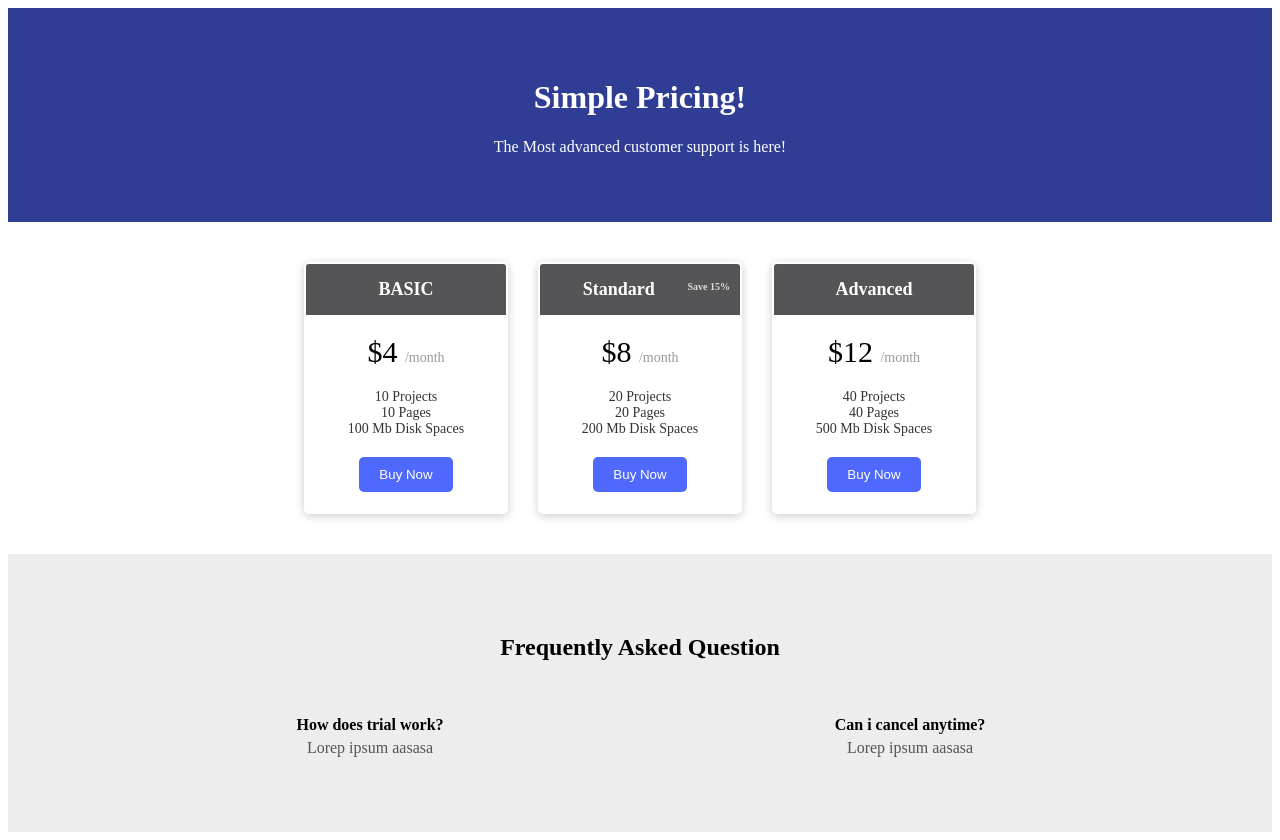
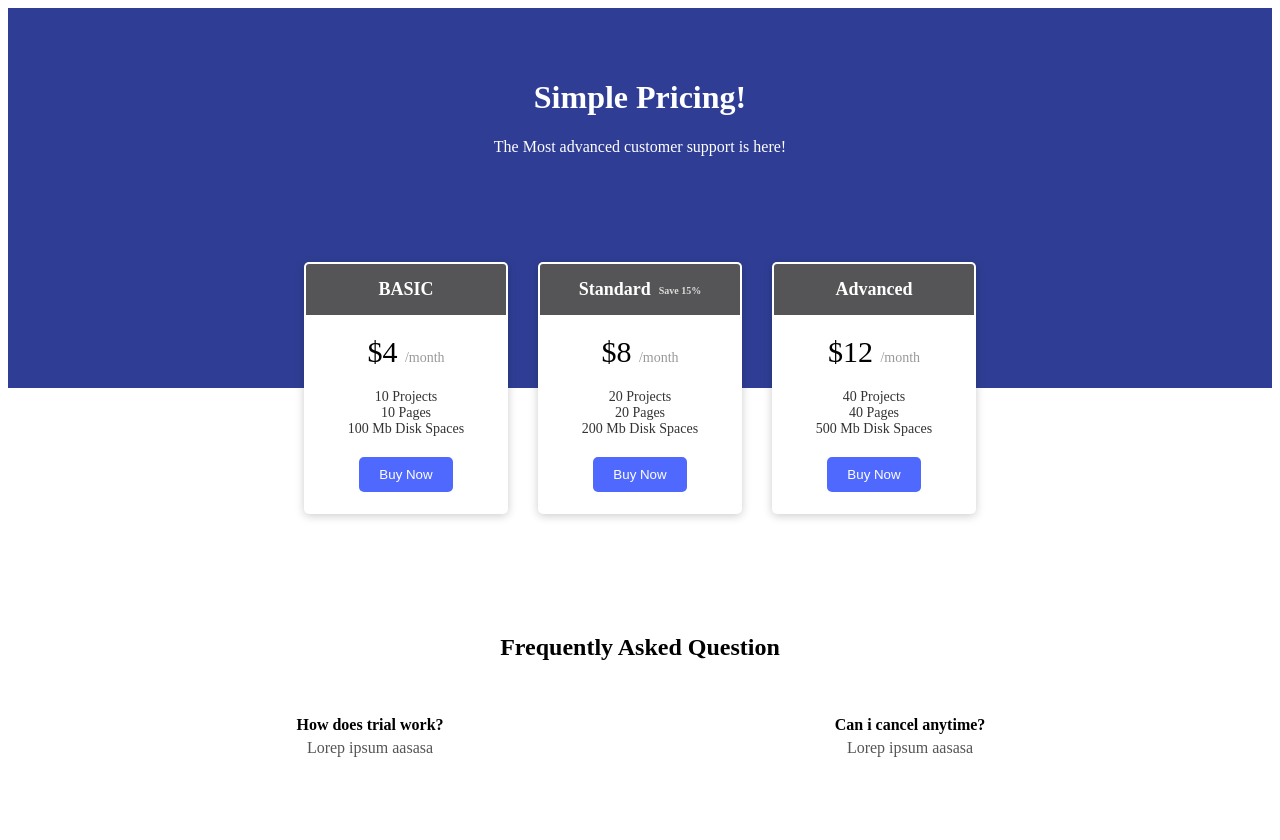
Before and after one commit to AlzeHazeka/ZettaCampTest, a plain HTML site: page index.html in a window 1280 px wide. Drawn offline with Linux system fonts and the light colour scheme; files that its build step writes are made by us from their sources; a script that the page names is missing.

Commit message:
style.css

```diff
--- a/style.css
+++ b/style.css
@@ -14,7 +14,8 @@ body {
     justify-content:center;
   	padding:40px 20px;
   	gap: 30px;
-  	text-align:center
+  	text-align:center;
+	background: linear-gradient(to bottom, #2f3e94 50%, white 50%);
 }
 
 .card {
@@ -41,7 +42,11 @@ body {
   	color:white;
   	padding:15px 10px;
     font-weight:bold;
-	font-size:18px;
+	font-size:18px;display: flex;
+    justify-content: center;
+    align-items: center;
+    gap: 8px;
+
 }
 
 .label-save {
@@ -83,7 +88,7 @@ body {
 }
 
 .faq {
-	background:#ededed;
+	background:white;
   	padding:60px 20px;
   	text-align:center;
 }
```
